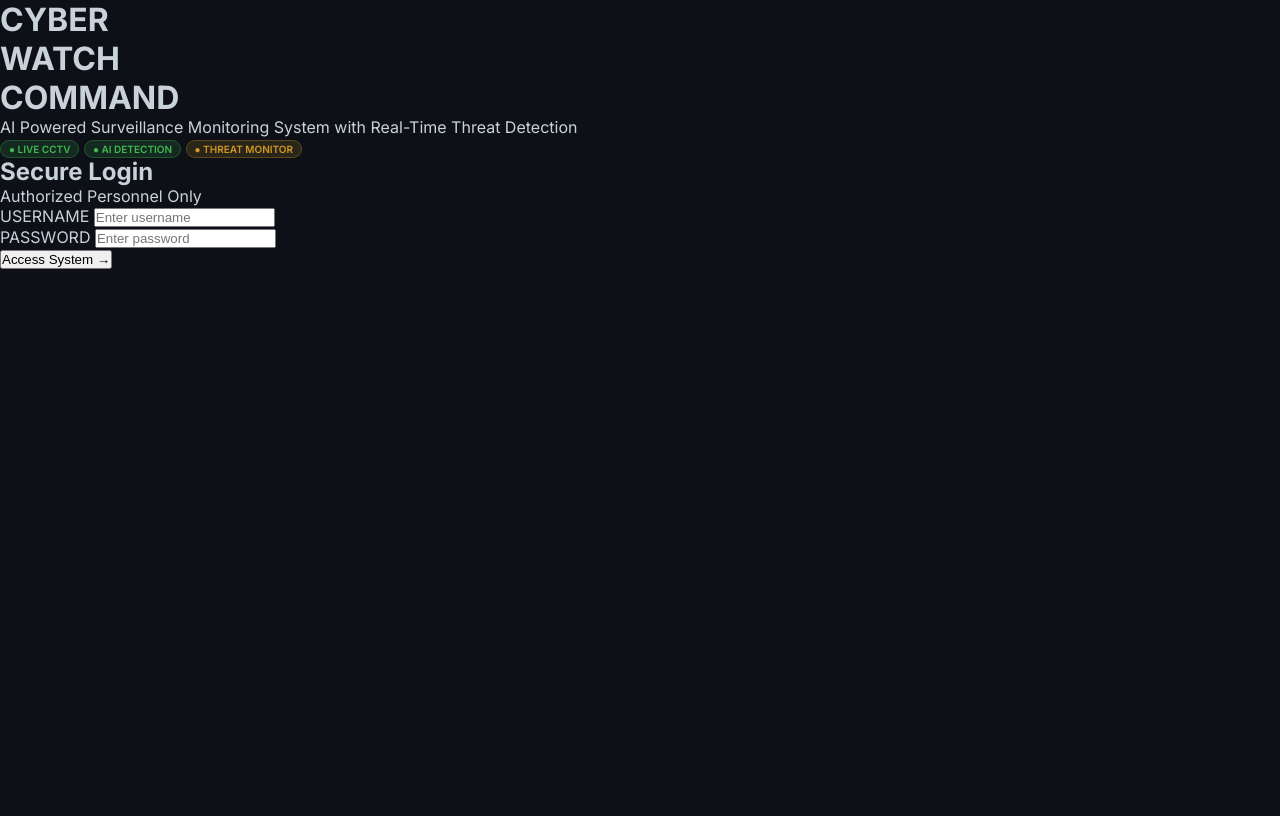
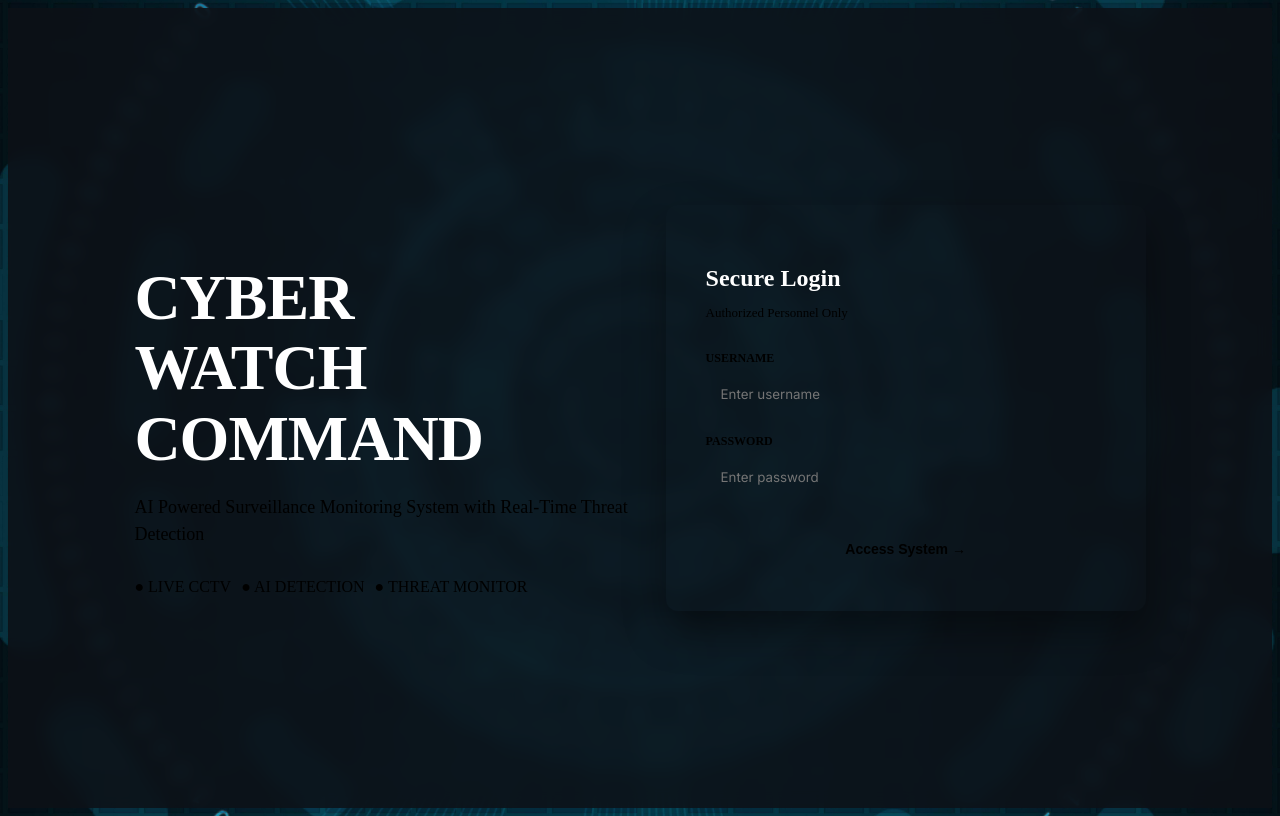
Before and after one commit to hxxmns/Surveillance-Access-Control-System, a Flask app: page / in a window 1280 px wide. Before the commit the page ends 269 px from the top, so only its background shows below. Run offline with Flask 3, Linux system fonts and the light colour scheme; data that the repository does not hold is empty; some libraries are stand-ins or nearby versions.

Commit message:
Update style.css wrd

```diff
--- a/static/style.css
+++ b/static/style.css
@@ -1,216 +1,77 @@
-/* GLOBAL RESET & BASE */
-* { margin: 0; padding: 0; box-sizing: border-box; }
+/* --- LOGIN PAGE SPECIFICS --- */
+.login-page {
+    height: 100vh;
+    background-image: url("/static/bg.jpg");
+    background-size: cover;
+    background-position: center;
+    position: relative;
+    overflow: hidden;
+}
+.login-page .background-overlay {
+    position: absolute; inset: 0;
+    background: rgba(13, 17, 23, 0.85);
+    backdrop-filter: blur(8px);
+    z-index: 1;
+}
+.login-container {
+    position: relative; z-index: 2;
+    height: 100vh; display: flex;
+    align-items: center; justify-content: space-between;
+    padding: 0 10%;
+}
+.login-left { width: 50%; }
+.login-left h1 {
+    font-size: 64px; line-height: 1.1; margin-bottom: 20px;
+    letter-spacing: -1px; color: white;
+}
+.text-muted { color: var(--text-muted); }
+.login-left p { color: var(--text-muted); font-size: 18px; line-height: 1.5; margin-bottom: 30px; }
+.security-badges { display: flex; gap: 10px; }
 
-body {
+.login-box {
+    width: 400px;
+    background: var(--bg-card);
+    border: 1px solid var(--border-color);
+    padding: 40px; border-radius: 12px;
+    box-shadow: 0 20px 40px rgba(0,0,0,0.4);
+}
+.login-header h2 { font-size: 24px; margin-bottom: 5px; color: white; }
+.login-header p { color: var(--text-muted); font-size: 13px; margin-bottom: 30px; }
+
+.input-group { margin-bottom: 20px; }
+.input-group label { display: block; font-size: 12px; font-weight: 600; color: var(--text-muted); margin-bottom: 8px; }
+.input-group input {
+    width: 100%; padding: 12px 15px;
+    background: var(--bg-main);
+    border: 1px solid var(--border-color);
+    border-radius: 6px; color: white;
     font-family: 'Inter', sans-serif;
-    background: #0d1117;
-    color: #c9d1d9;
-    overflow: hidden; /* Prevents global scrolling */
+}
+.input-group input:focus { outline: none; border-color: var(--blue); }
+
+.btn-primary {
+    width: 100%; padding: 14px;
+    background: var(--blue); color: #000;
+    border: none; border-radius: 6px;
+    font-weight: 600; font-size: 14px;
+    cursor: pointer; transition: 0.2s;
+    margin-top: 10px;
+}
+.btn-primary:hover { background: #79c0ff; }
+
+.error-banner {
+    background: rgba(248, 81, 73, 0.1);
+    border: 1px solid rgba(248, 81, 73, 0.4);
+    color: var(--red); padding: 10px;
+    border-radius: 6px; font-size: 13px;
+    margin-bottom: 20px; text-align: center;
 }
 
-/* COLORS */
-:root {
-    --bg-main: #0d1117;
-    --bg-card: #161b22;
-    --border-color: #30363d;
-    --text-muted: #8b949e;
-    --green: #3fb950;
-    --red: #f85149;
-    --yellow: #d29922;
-    --blue: #58a6ff;
-}
-
-/* TYPOGRAPHY UTILS */
-.green-text { color: var(--green) !important; }
-.red-text { color: var(--red) !important; }
-
-/* --- LAYOUT LOCK (SIDE-BY-SIDE) --- */
-.dashboard {
-    display: flex;
-    flex-direction: row !important;
-    height: 100vh;
-    width: 100vw;
-    overflow: hidden;
-}
-
-/* SIDEBAR */
-.sidebar {
-    width: 260px;
-    min-width: 260px;
-    background: var(--bg-main);
-    border-right: 1px solid var(--border-color);
-    padding: 30px 20px;
-    display: flex;
-    flex-direction: column;
-    height: 100vh;
-}
-.logo-area h1 {
-    font-size: 24px; color: white; font-weight: 700; letter-spacing: 1px;
-}
-.logo-accent { color: var(--text-muted); font-weight: 400; margin-left: 5px; }
-
-.sidebar nav {
-    display: flex; flex-direction: column; gap: 8px; margin-top: 40px;
-}
-.sidebar nav a {
-    color: var(--text-muted);
-    text-decoration: none; padding: 10px 15px; border-radius: 6px;
-    font-size: 14px; font-weight: 500; transition: 0.2s;
-}
-.sidebar nav a:hover, .sidebar nav .active {
-    background: rgba(255,255,255,0.05); color: white;
-}
-
-.sidebar-footer {
-    margin-top: auto; /* Pushes logout to bottom */
-    padding-top: 20px;
-}
-.sidebar-footer a {
-    color: var(--blue); text-decoration: none; font-size: 14px; font-weight: 500;
-}
-.sidebar-footer a:hover { color: var(--red); }
-
-/* MAIN CONTENT */
-.main-content {
-    flex: 1;
-    padding: 20px 40px;
-    height: 100vh;
-    overflow-y: auto; /* Allows scrolling only inside dashboard if it overflows */
-}
-
-/* SYSTEM BANNER */
-.system-nominal-banner {
-    background: rgba(46, 160, 67, 0.1);
-    border: 1px solid rgba(46, 160, 67, 0.4);
-    border-radius: 8px;
-    padding: 12px 20px;
-    display: flex; align-items: center; gap: 10px;
-    color: var(--green); font-weight: 500; font-size: 14px;
-    margin-bottom: 25px;
-}
-
-/* STATS GRID */
-.stats-grid {
-    display: grid; grid-template-columns: repeat(4, 1fr); gap: 20px; margin-bottom: 25px;
-}
-.stat-card {
+/* --- ANALYTICS SPECIFICS --- */
+.chart-container {
     background: var(--bg-card);
     border: 1px solid var(--border-color);
-    border-radius: 12px; padding: 20px;
+    border-radius: 12px;
+    padding: 25px;
+    margin-top: 10px;
 }
-.stat-card.border-red { border-color: rgba(248, 81, 73, 0.4); }
-.stat-card.border-green { border-color: rgba(63, 185, 80, 0.4); }
-.stat-header { display: flex; justify-content: space-between; align-items: center; margin-bottom: 10px; }
-.stat-header h3 { font-size: 13px; color: var(--text-muted); font-weight: 500; }
-.stat-card h1 { font-size: 32px; color: white; margin-bottom: 8px; font-weight: 600; }
-.trend { font-size: 12px; font-weight: 500; }
-.trend.neutral { color: var(--text-muted); }
-.trend.positive { color: var(--green); }
-.trend.negative { color: var(--red); }
-
-/* DASHBOARD GRID */
-.dashboard-grid {
-    display: grid; grid-template-columns: 2fr 1.2fr; gap: 20px;
-}
-
-/* COMMON SECTIONS */
-.camera-section, .alerts-section {
-    background: var(--bg-card);
-    border: 1px solid var(--border-color);
-    border-radius: 12px; padding: 25px;
-}
-.section-header {
-    display: flex; justify-content: space-between; align-items: center; margin-bottom: 20px;
-}
-.section-header h3 { font-size: 12px; color: var(--text-muted); letter-spacing: 1px; }
-
-/* CAMERA SPECIFICS */
-.header-left { display: flex; align-items: center; gap: 10px; }
-.status-dot { width: 8px; height: 8px; border-radius: 50%; }
-.status-dot.green { background: var(--green); }
-.status-text { font-size: 13px; font-weight: 500; }
-.live-indicator {
-    color: var(--red); font-size: 13px; font-weight: 600;
-    display: flex; align-items: center; gap: 6px;
-}
-.live-indicator .dot {
-    width: 6px; height: 6px; background: var(--red); border-radius: 50%;
-    animation: pulse 1.5s infinite;
-}
-
-.camera-wrapper {
-    position: relative; width: 100%; height: 350px;
-    background: #000; border-radius: 8px;
-    overflow: hidden; border: 1px solid var(--border-color);
-}
-.camera-feed {
-    width: 100%; height: 100%; object-fit: cover; opacity: 0.7;
-}
-.feed-overlay {
-    position: absolute;
-    top: 15px;      /* Forced to top */
-    bottom: auto;   /* Overrides bottom */
-    left: 15px; right: 15px;
-    display: flex; justify-content: space-between;
-    font-size: 12px; font-weight: 600; color: white;
-    background: rgba(0,0,0,0.6); padding: 6px 12px; border-radius: 20px;
-}
-
-/* THUMBNAILS */
-.camera-thumbnails { display: grid; grid-template-columns: 1fr 1fr; gap: 15px; }
-.thumb {
-    background: #0d1117; border: 1px solid var(--border-color);
-    border-radius: 8px; height: 80px; padding: 10px;
-    display: flex; flex-direction: column; justify-content: space-between;
-    cursor: pointer;
-}
-.thumb.active { border-color: var(--blue); background: rgba(88, 166, 255, 0.1); }
-.thumb p { font-size: 12px; color: var(--text-muted); }
-
-/* THREAT ACTIVITY LOGS */
-.view-all { font-size: 13px; color: var(--blue); text-decoration: none; }
-.activity-graph {
-    display: flex; align-items: flex-end; gap: 4px; height: 30px;
-    margin-bottom: 25px; border-bottom: 1px solid var(--border-color); padding-bottom: 10px;
-}
-.activity-graph .bar { flex: 1; background: rgba(88, 166, 255, 0.2); height: 8px; border-radius: 2px; }
-.activity-graph .bar.medium { height: 16px; background: rgba(88, 166, 255, 0.6); }
-.activity-graph .bar.high { height: 24px; background: var(--blue); }
-
-.alerts-list {
-    display: flex;
-    flex-direction: column-reverse; /* Forces newest logs to the top */
-    gap: 20px;
-}
-.alert-item { display: flex; align-items: flex-start; gap: 15px; }
-.status-indicator { width: 10px; height: 10px; border-radius: 50%; margin-top: 4px; }
-.status-indicator.green { background: var(--green); }
-.status-indicator.yellow { background: var(--yellow); }
-.status-indicator.red { background: var(--red); }
-
-.alert-content { flex: 1; }
-.alert-title-row { display: flex; align-items: center; gap: 10px; margin-bottom: 4px; }
-.alert-title-row h4 { font-size: 14px; font-weight: 600; color: white; }
-.badge { font-size: 10px; padding: 2px 8px; border-radius: 12px; font-weight: 600; }
-.badge.ok { background: rgba(63, 185, 80, 0.15); color: var(--green); border: 1px solid rgba(63, 185, 80, 0.3); }
-.badge.warn { background: rgba(210, 153, 34, 0.15); color: var(--yellow); border: 1px solid rgba(210, 153, 34, 0.3); }
-.badge.critical { background: rgba(248, 81, 73, 0.15); color: var(--red); border: 1px solid rgba(248, 81, 73, 0.3); }
-.alert-sub { font-size: 12px; color: var(--text-muted); }
-.alert-time-col { font-size: 12px; color: var(--blue); font-weight: 500; }
-
-@keyframes pulse {
-    0% { opacity: 1; transform: scale(1); }
-    50% { opacity: 0.5; transform: scale(1.2); }
-    100% { opacity: 1; transform: scale(1); }
-}
-
-/* THREAT NOTIFICATION TOAST */
-.cyber-notification {
-    position: fixed; top: 30px; right: -400px;
-    background: #161b22; border: 1px solid var(--border-color); border-left: 5px solid var(--red);
-    color: white; padding: 16px 20px; border-radius: 8px;
-    box-shadow: 0 10px 30px rgba(0, 0, 0, 0.5); z-index: 9999;
-    transition: right 0.4s cubic-bezier(0.175, 0.885, 0.32, 1.275);
-    font-size: 14px; font-weight: 500;
-}
-.cyber-notification.show { right: 30px; }
```
